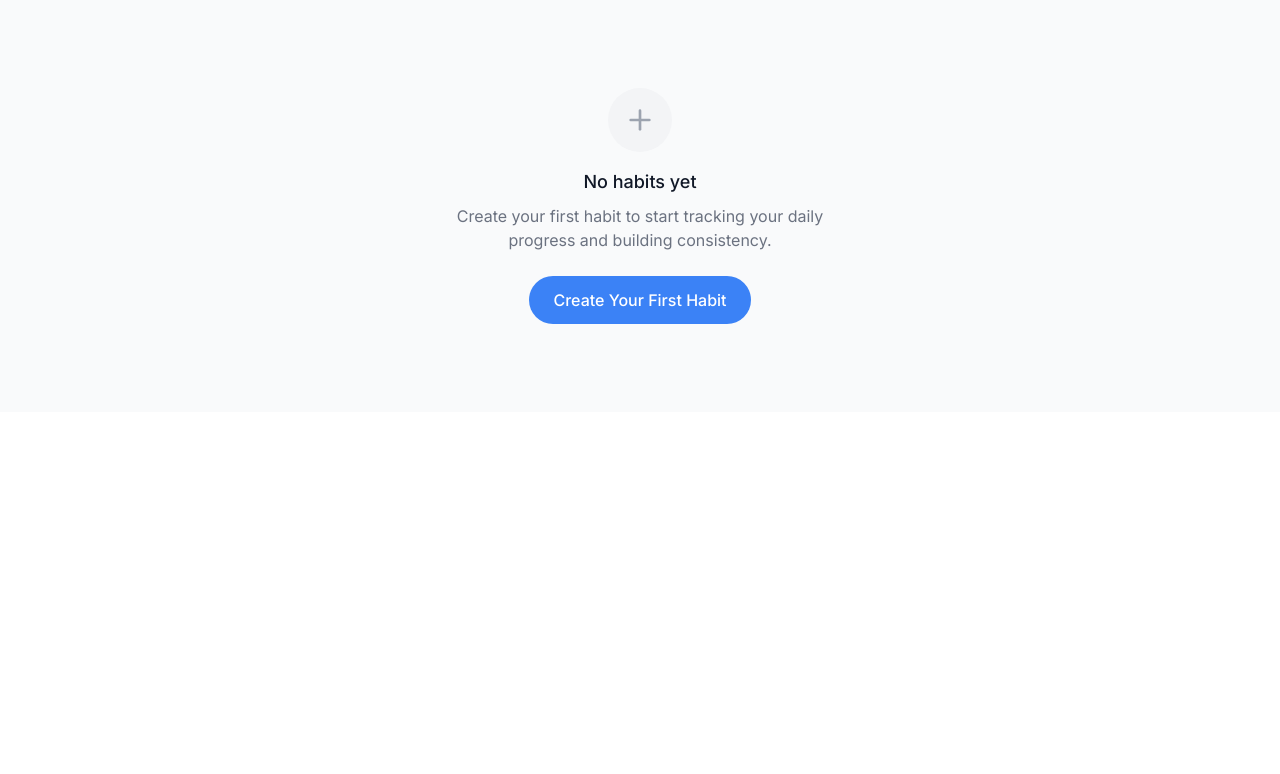
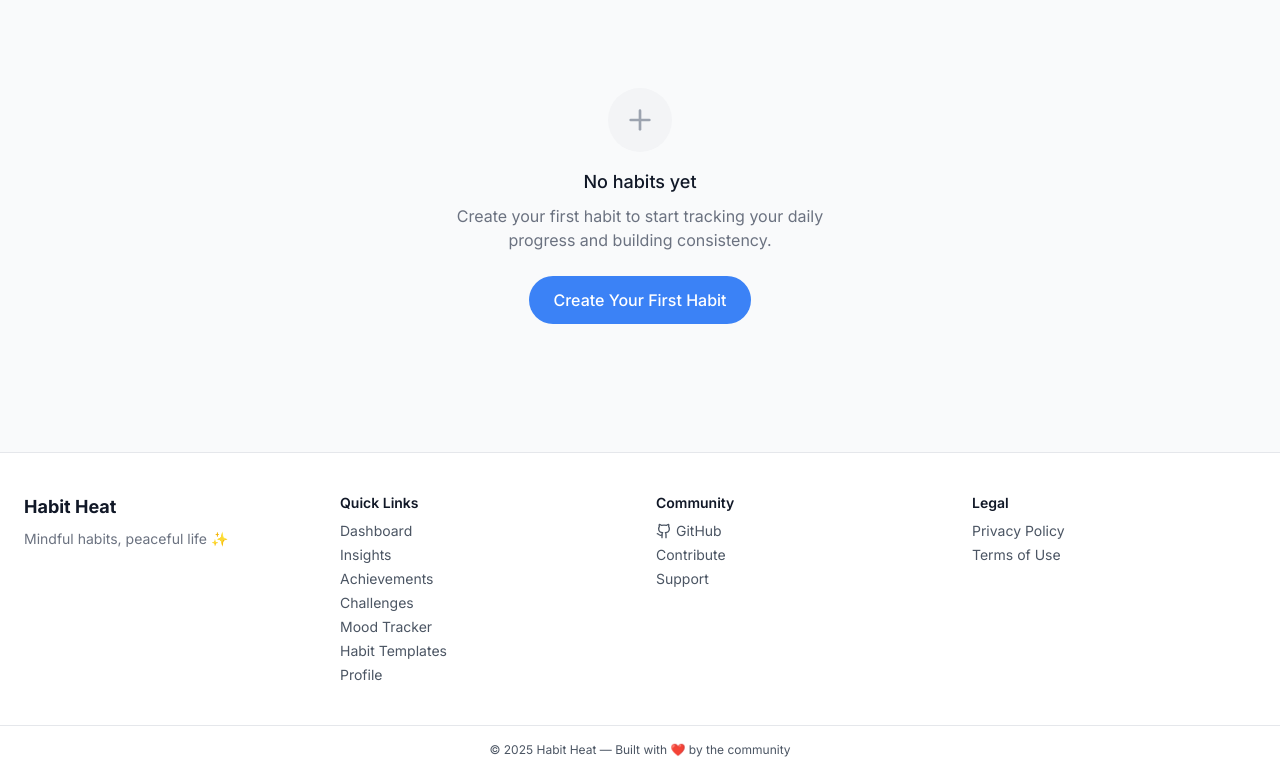
Before and after one commit to MeenakshiAM/Habitheat, a React (Vite) app in the folder project/: page / in a window 1280 px wide. Shown: the part 975-1749 px from the top of the page. Before the commit the page ends 1387 px from the top, so only its background shows below. Built offline with nearby package versions, Linux system fonts and the light colour scheme.

Commit message:
Feat: Footer added with all necessary links in both light & dark mode

```diff
--- a/project/src/App.tsx
+++ b/project/src/App.tsx
@@ -14,6 +14,8 @@ import { useHabits } from './hooks/useHabits';
 import { useTheme } from './hooks/useTheme';
 import { Habit, View, HabitTemplate } from './types';
 import ProfilePage from './pages/ProfilePage';
+import { Footer } from './components/Footer';
+
 
 
 function App() {
@@ -298,6 +300,12 @@ function App() {
         achievements={newAchievements}
         onDismiss={dismissAchievement}
       />
+      <AchievementNotification
+        achievements={newAchievements}
+        onDismiss={dismissAchievement}
+      />
+
+      <Footer />
     </div>
   );
 }
--- /dev/null
+++ b/project/src/components/Footer.tsx
@@ -0,0 +1,71 @@
+import React from 'react';
+import { Github } from 'lucide-react';
+
+export const Footer = () => {
+  return (
+    <footer className="bg-white dark:bg-gray-900 border-t border-gray-200 dark:border-gray-700 text-sm text-gray-600 dark:text-gray-300 mt-10">
+      <div className="max-w-7xl mx-auto px-6 py-10 grid grid-cols-1 sm:grid-cols-2 md:grid-cols-4 gap-8">
+
+        {/* Branding */}
+        <div>
+          <h2 className="text-lg font-bold text-gray-900 dark:text-white mb-2">
+            Habit Heat
+          </h2>
+          <p className="text-gray-500 dark:text-gray-400">
+            Mindful habits, peaceful life ✨
+          </p>
+        </div>
+
+        {/* Quick Links */}
+        <div>
+          <h3 className="font-semibold text-gray-900 dark:text-white mb-2">Quick Links</h3>
+          <ul className="space-y-1">
+            <li><a href="/" className="hover:underline">Dashboard</a></li>
+            <li><a href="/insights" className="hover:underline">Insights</a></li>
+            <li><a href="/achievements" className="hover:underline">Achievements</a></li>
+            <li><a href="/challenges" className="hover:underline">Challenges</a></li>
+            <li><a href="/mood" className="hover:underline">Mood Tracker</a></li>
+            <li><a href="/templates" className="hover:underline">Habit Templates</a></li>
+            <li><a href="/profile" className="hover:underline">Profile</a></li>
+          </ul>
+        </div>
+
+        {/* Community */}
+        <div>
+          <h3 className="font-semibold text-gray-900 dark:text-white mb-2">Community</h3>
+          <ul className="space-y-1">
+            <li>
+              <a
+                href="https://github.com/BaraniVA/Habitheat"
+                target="_blank"
+                rel="noopener noreferrer"
+                className="flex items-center space-x-1 hover:underline"
+              >
+                <Github className="w-4 h-4" />
+                <span>GitHub</span>
+              </a>
+            </li>
+            <li><a href="https://github.com/BaraniVA/Habitheat" className="hover:underline">Contribute</a></li>
+            <li><a href="https://github.com/BaraniVA" className="hover:underline">Support</a></li>
+          </ul>
+        </div>
+
+        {/* Legal */}
+        <div>
+          <h3 className="font-semibold text-gray-900 dark:text-white mb-2">Legal</h3>
+          <ul className="space-y-1">
+            <li><a href="/privacy" className="hover:underline">Privacy Policy</a></li>
+            <li><a href="/terms" className="hover:underline">Terms of Use</a></li>
+          </ul>
+        </div>
+      </div>
+
+      {/* Bottom line */}
+      <div className="border-t border-gray-200 dark:border-gray-700 text-center py-4 text-xs">
+        <p>
+          © {new Date().getFullYear()} Habit Heat — Built with ❤️ by the community
+        </p>
+      </div>
+    </footer>
+  );
+};
```
